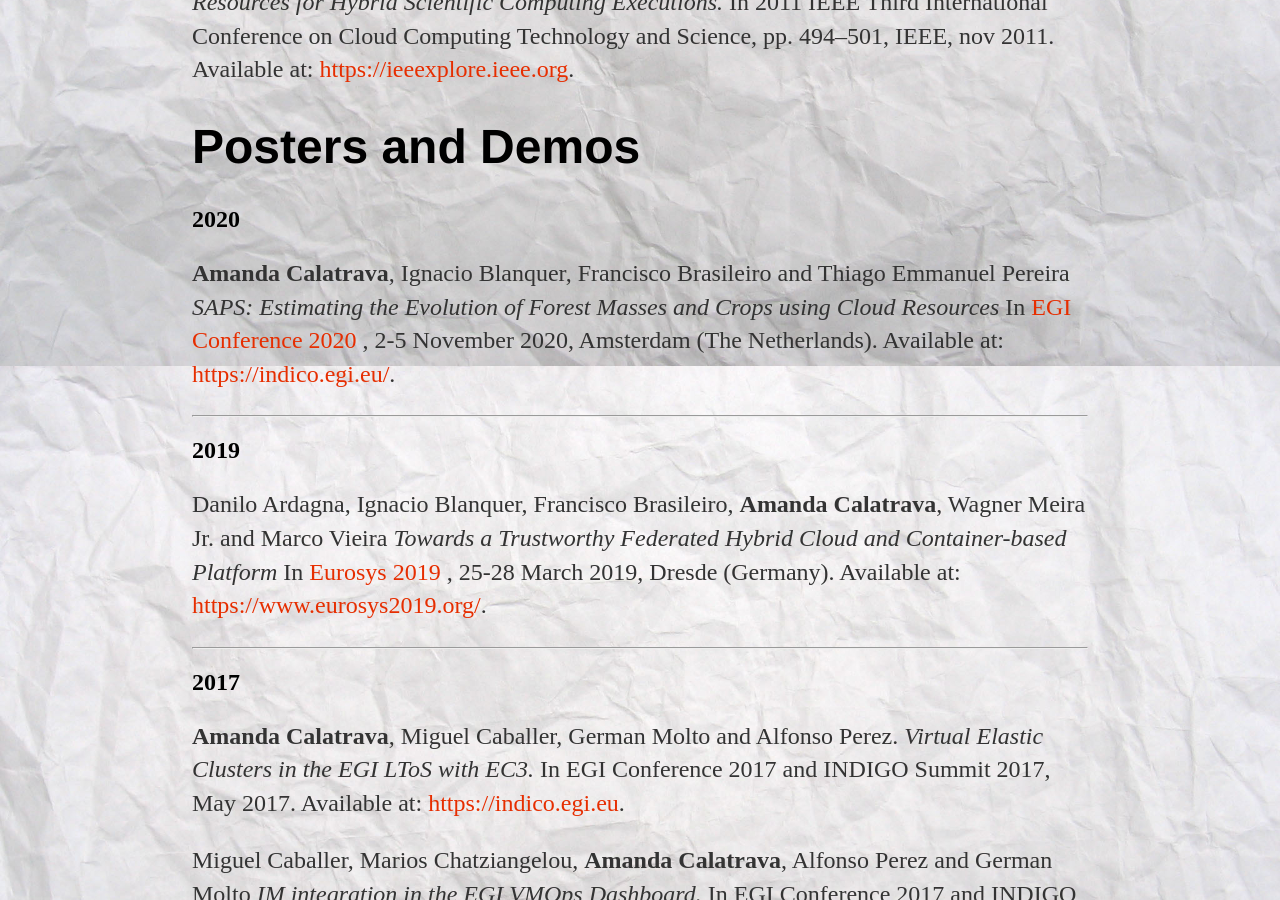
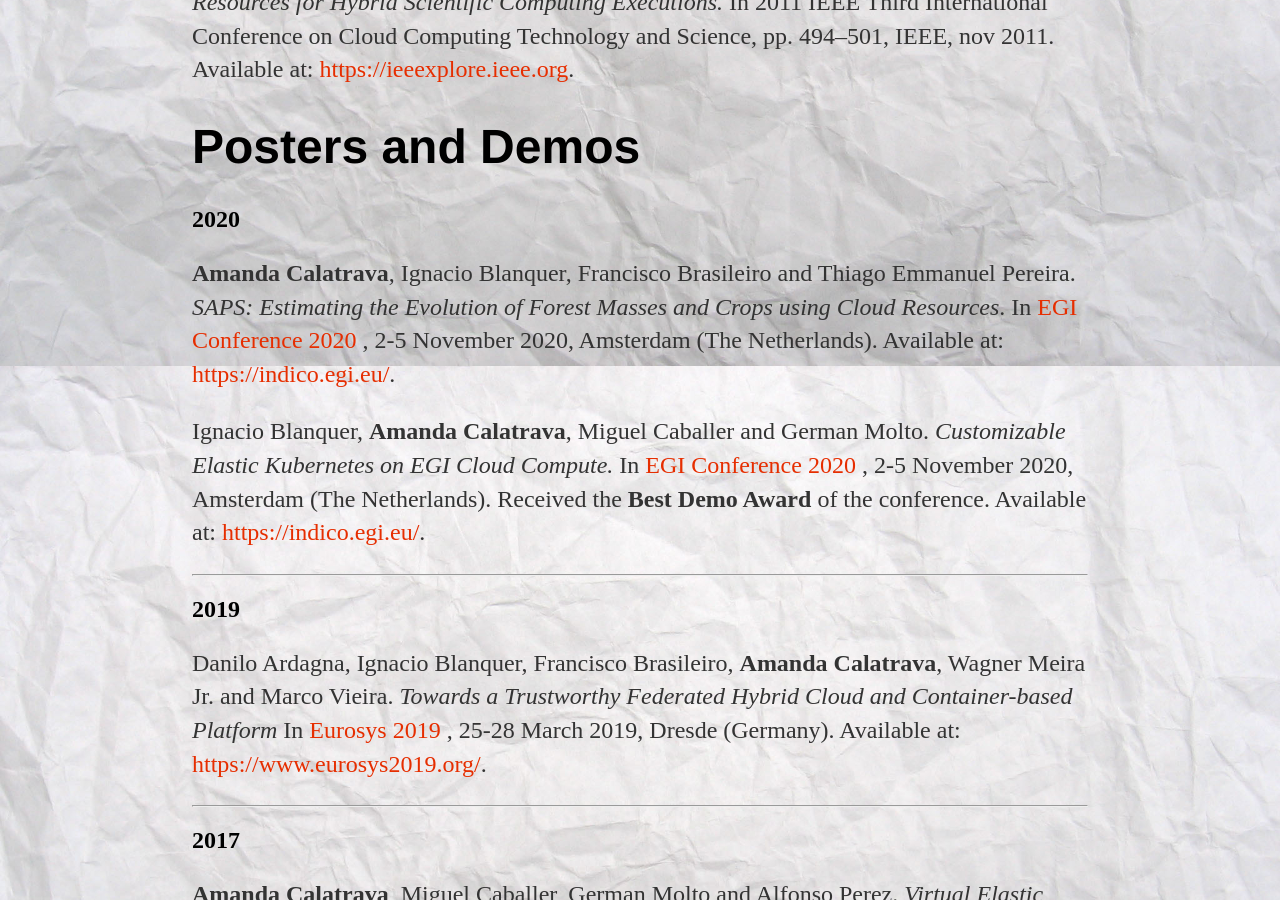
Before and after one commit to amcaar/amcaar.github.io, a Jekyll site: the page built from cv/index.html, in a window 1280 px wide and 900 px high, scrolled down 3474 px. Built offline with Jekyll 4.4.1, drawn with Linux system fonts in a browser that asks for light colours.

Commit message:
Update index.html

```diff
--- a/cv/index.html
+++ b/cv/index.html
@@ -109,14 +109,20 @@
 
 		<h1>Posters and Demos</h1>
 		<h2>2020</h2>
-		<p> <strong>Amanda Calatrava</strong>, Ignacio Blanquer, Francisco Brasileiro and Thiago Emmanuel Pereira
-			<em>SAPS: Estimating the Evolution of Forest Masses and Crops using Cloud Resources</em>
+		<p> <strong>Amanda Calatrava</strong>, Ignacio Blanquer, Francisco Brasileiro and Thiago Emmanuel Pereira.
+			<em>SAPS: Estimating the Evolution of Forest Masses and Crops using Cloud Resources</em>.
 			In <a class="link" href="https://indico.egi.eu/event/5000/">EGI Conference 2020 </a>, 2-5 November 2020, Amsterdam (The Netherlands).
 			Available at: <a class="link" href="https://indico.egi.eu/event/5000/contributions/14300/">https://indico.egi.eu/</a>.</p>
+
+		<p> Ignacio Blanquer, <strong>Amanda Calatrava</strong>, Miguel Caballer and German Molto.
+			<em>Customizable Elastic Kubernetes on EGI Cloud Compute.</em>
+			In <a class="link" href="https://indico.egi.eu/event/5000/">EGI Conference 2020 </a>, 2-5 November 2020, Amsterdam (The Netherlands).
+			Received the <strong>Best Demo Award</strong> of the conference.
+			Available at: <a class="link" href="https://indico.egi.eu/event/5000/contributions/14287/">https://indico.egi.eu/</a>.</p>
 		<hr>
 
 		<h2>2019</h2>
-		<p> Danilo Ardagna, Ignacio Blanquer, Francisco Brasileiro, <strong>Amanda Calatrava</strong>, Wagner Meira Jr. and Marco Vieira
+		<p> Danilo Ardagna, Ignacio Blanquer, Francisco Brasileiro, <strong>Amanda Calatrava</strong>, Wagner Meira Jr. and Marco Vieira.
 			<em>Towards a Trustworthy Federated Hybrid Cloud and Container-based Platform</em>
 			In <a class="link" href="https://www.eurosys2019.org/">Eurosys 2019 </a>, 25-28 March 2019, Dresde (Germany).
 			Available at: <a class="link" href="https://www.eurosys2019.org/wp-content/uploads/2019/03/eurosys19posters-abstract54.pdf">https://www.eurosys2019.org/</a>.</p>
```
